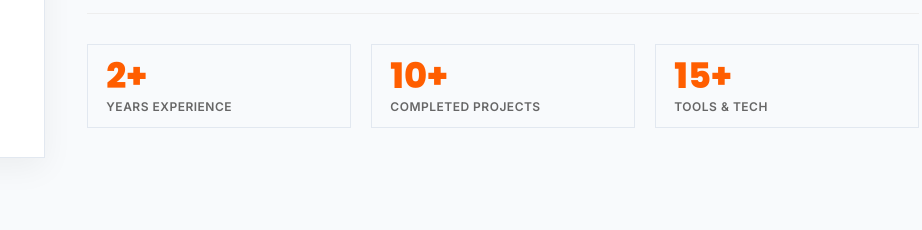
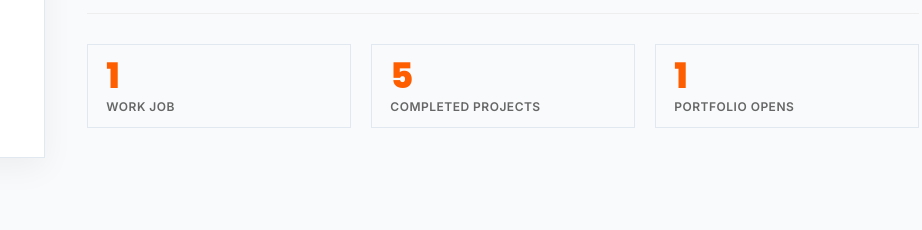
Before and after one commit to sondre01/Portfolio-V2, a plain HTML site: page index.html in a window 1280 px wide. Shown: the part 517-747 px from the top of the page, 358-1280 px from the left. Drawn offline with nearby package versions, Linux system fonts and the light colour scheme; no server answers.

Commit message:
Refactor: Update stats row to show 1 Work Job, 5 Completed Projects, and dynamic views count

```diff
--- a/index.html
+++ b/index.html
@@ -154,16 +154,16 @@
                     <!-- Minimal Statistics Row -->
                     <div class="intro-stats">
                         <div class="stat-item">
-                            <span class="stat-number">2+</span>
-                            <span class="stat-label">Years Experience</span>
+                            <span class="stat-number">1</span>
+                            <span class="stat-label">Work Job</span>
                         </div>
                         <div class="stat-item">
-                            <span class="stat-number">10+</span>
+                            <span class="stat-number">5</span>
                             <span class="stat-label">Completed Projects</span>
                         </div>
                         <div class="stat-item">
-                            <span class="stat-number">15+</span>
-                            <span class="stat-label">Tools & Tech</span>
+                            <span class="stat-number" id="views-count">--</span>
+                            <span class="stat-label">Portfolio Opens</span>
                         </div>
                     </div>
                 </div>
@@ -1366,6 +1366,24 @@
             }
         });
 
+        // Dynamic views counter via public Count API
+        const viewsCountSpan = document.getElementById('views-count');
+        if (viewsCountSpan) {
+            fetch('https://api.counterapi.dev/v1/portfolio-v2-khinandrei/page-views/up')
+                .then(res => res.json())
+                .then(data => {
+                    if (data && typeof data.value !== 'undefined') {
+                        viewsCountSpan.textContent = data.value;
+                    } else {
+                        viewsCountSpan.textContent = '1';
+                    }
+                })
+                .catch(err => {
+                    console.error('Views counter fetch failed:', err);
+                    viewsCountSpan.textContent = '1';
+                });
+        }
+
         // Initialize Lucide Icons on page load
         lucide.createIcons();
     </script>
```
